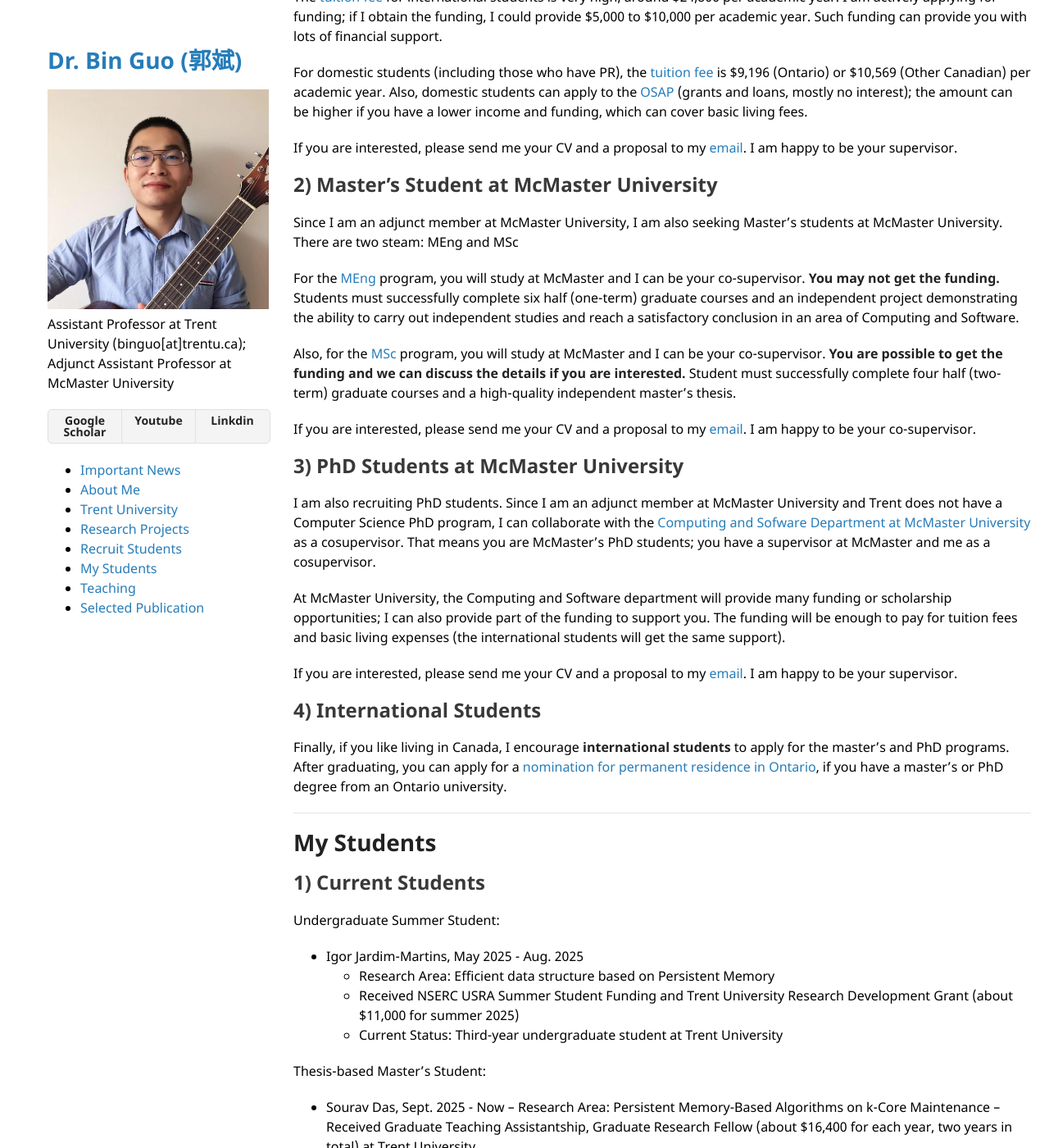
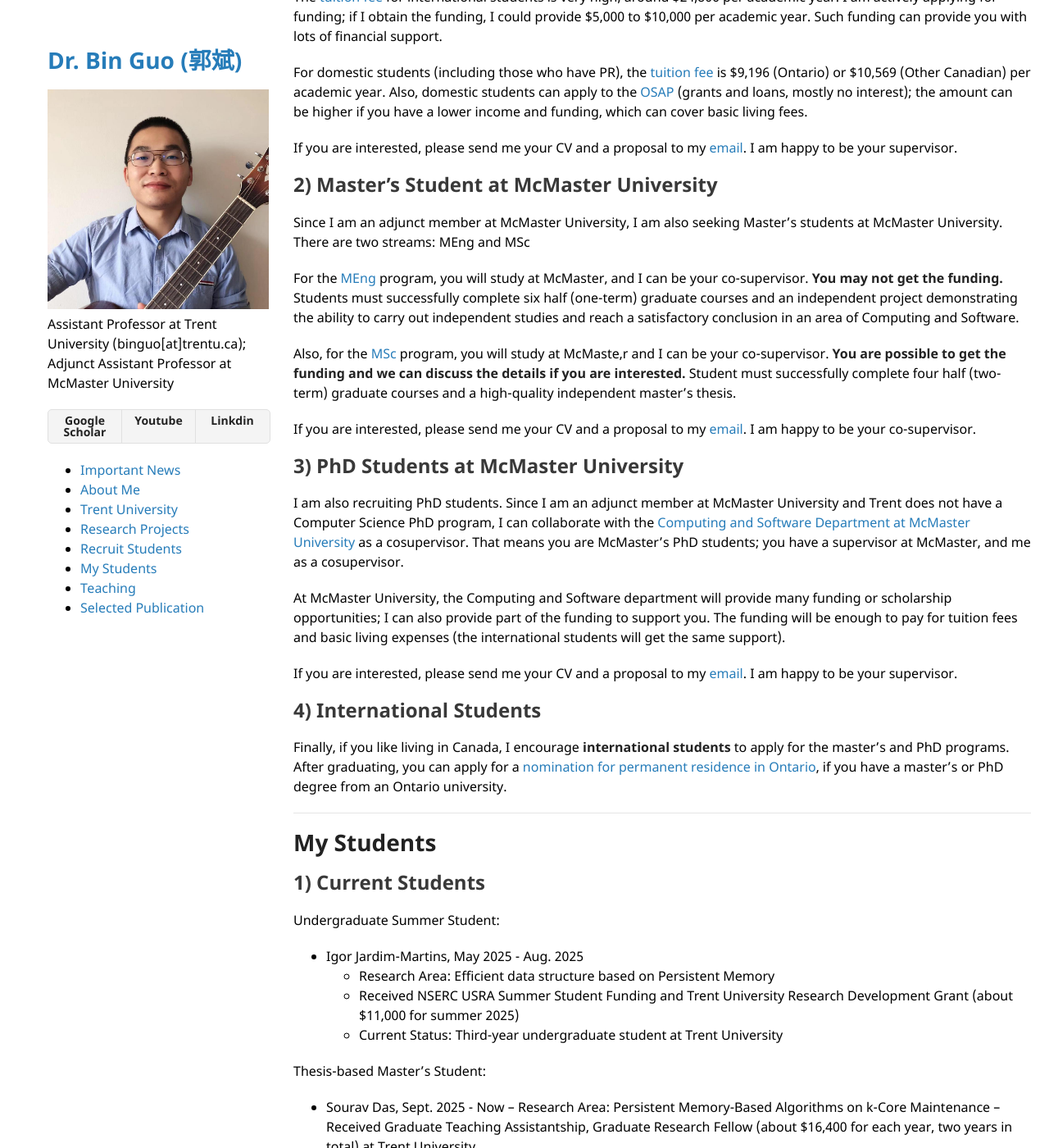
Before and after one commit to bin-guo/bin-guo.github.io, a Jekyll site: the page built from index.md, in a window 1280 px wide and 1400 px high, scrolled down 3843 px. Shown: the whole window at 82% size. Built offline with Jekyll 4.4.1, drawn with Linux system fonts in a browser that asks for light colours; our own code applies the rules of GitHub Pages for plain Markdown files; some of the changed text lies outside the part shown.

Commit message:
Update index.md

```diff
--- a/index.md
+++ b/index.md
@@ -138,17 +138,17 @@ For domestic students (including those who have PR), the [tuition fee](https://w
 If you are interested, please send me your CV and a proposal to my [email](mailto:binguo@trentu.ca). I am happy to be your supervisor.
 
 ## 2) Master's Student at McMaster University
-Since I am an adjunct member at McMaster University, I am also seeking Master's students at McMaster University. There are two steam: MEng and MSc
+Since I am an adjunct member at McMaster University, I am also seeking Master's students at McMaster University. There are two streams: MEng and MSc
 
-For the [MEng](https://www.eng.mcmaster.ca/cas/degree-options/computing-and-software-meng/) program, you will study at McMaster and I can be your co-supervisor. __You may not get the funding.__ Students must successfully complete six half (one-term) graduate courses and an independent project demonstrating the ability to carry out independent studies and reach a satisfactory conclusion in an area of Computing and Software.
+For the [MEng](https://www.eng.mcmaster.ca/cas/degree-options/computing-and-software-meng/) program, you will study at McMaster, and I can be your co-supervisor. __You may not get the funding.__ Students must successfully complete six half (one-term) graduate courses and an independent project demonstrating the ability to carry out independent studies and reach a satisfactory conclusion in an area of Computing and Software.
 
-Also, for the [MSc](https://www.eng.mcmaster.ca/cas/degree-options/computer-science-msc/) program, you will study at McMaster and I can be your co-supervisor. __You are possible to get the funding and we can discuss the details if you are interested.__ Student must successfully complete four half (two-term) graduate courses and a high-quality independent master's thesis.
+Also, for the [MSc](https://www.eng.mcmaster.ca/cas/degree-options/computer-science-msc/) program, you will study at McMaste,r and I can be your co-supervisor. __You are possible to get the funding and we can discuss the details if you are interested.__ Student must successfully complete four half (two-term) graduate courses and a high-quality independent master's thesis.
 
 If you are interested, please send me your CV and a proposal to my [email](mailto:binguo@trentu.ca). I am happy to be your co-supervisor.
 
 ## 3) PhD Students at McMaster University
 
-I am also recruiting PhD students. Since I am an adjunct member at McMaster University and Trent does not have a Computer Science PhD program, I can collaborate with the [Computing and Sofware Department at McMaster University](https://www.eng.mcmaster.ca/cas/programs/degree-options/phd-computer-science/) as a cosupervisor. That means you are McMaster's PhD students; you have a supervisor at McMaster and me as a cosupervisor.
+I am also recruiting PhD students. Since I am an adjunct member at McMaster University and Trent does not have a Computer Science PhD program, I can collaborate with the [Computing and Software Department at McMaster University](https://www.eng.mcmaster.ca/cas/programs/degree-options/phd-computer-science/) as a cosupervisor. That means you are McMaster's PhD students; you have a supervisor at McMaster, and me as a cosupervisor.
 
 
 At McMaster University, the Computing and Software department will provide many funding or scholarship opportunities; I can also provide part of the funding to support you. The funding will be enough to pay for tuition fees and basic living expenses (the international students will get the same support).
```
Also changed, not shown: other parts of index.md (+4 -4 lines).
